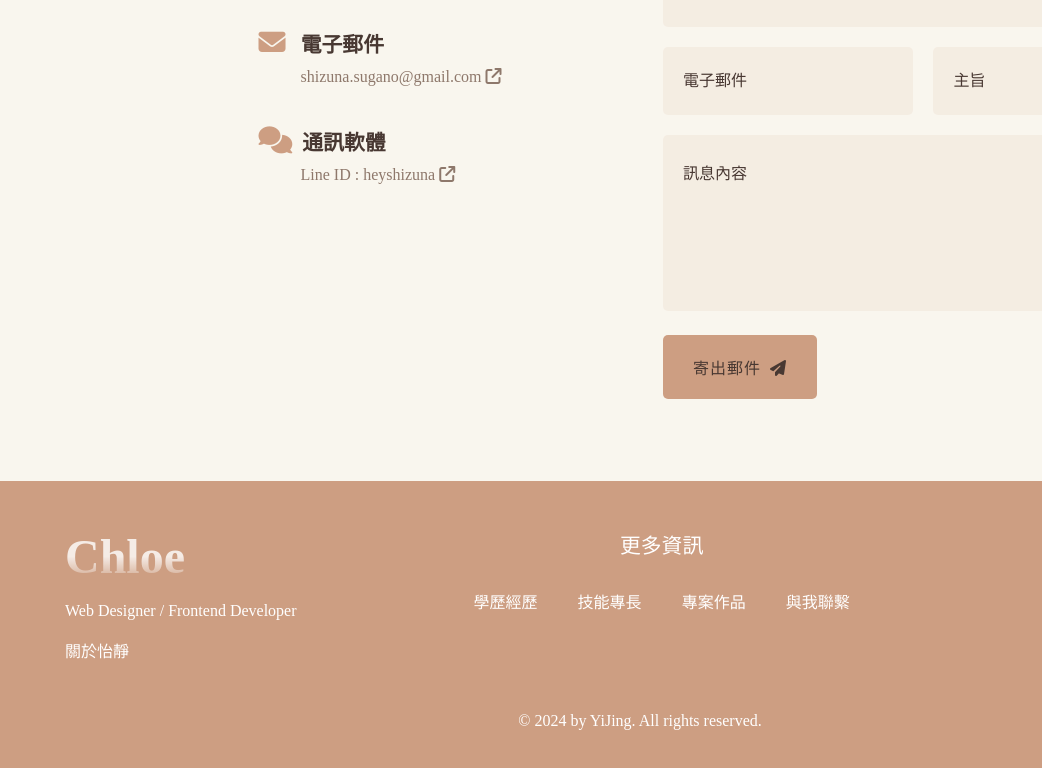
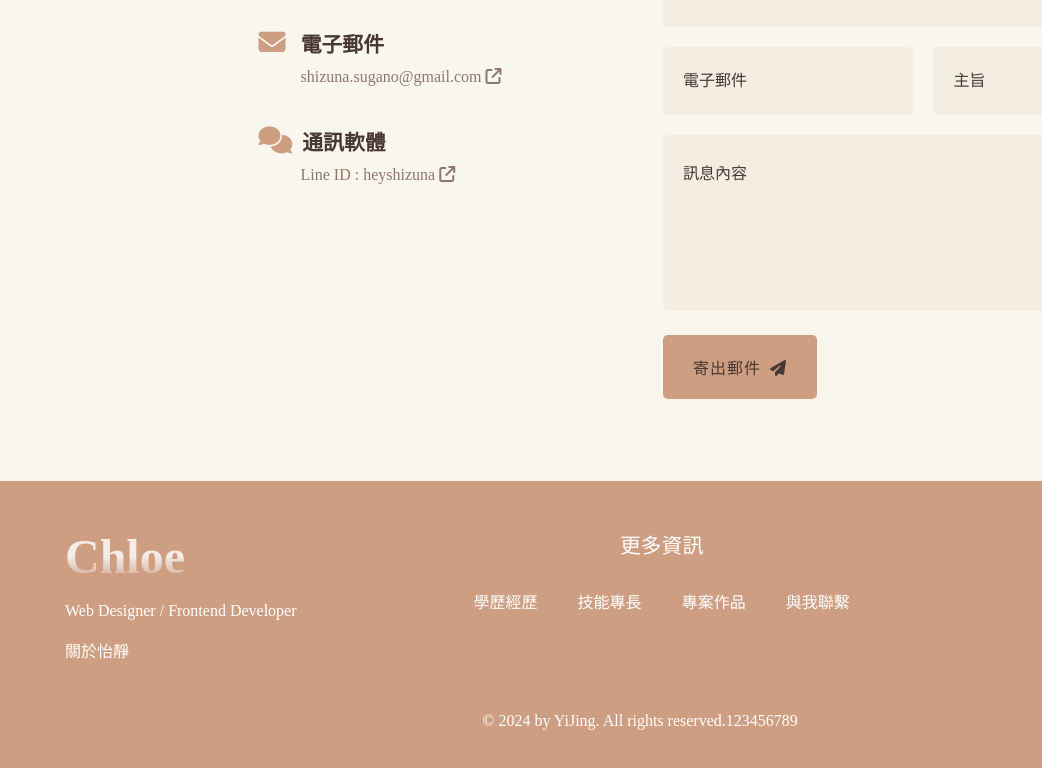
Before and after one commit to heyshizuna/heyshizuna.github.io, a plain HTML site: page index.html in a window 1280 px wide. Shown: the part 6348-7116 px from the top of the page, 0-1042 px from the left. Drawn offline with Linux system fonts and the light colour scheme; a web font is replaced by a local one.

Commit message:
123456789

```diff
--- a/index.html
+++ b/index.html
@@ -702,7 +702,7 @@
       </div>
     </div>
     <div class="footer-copyright group">
-      <p>© 2024 by YiJing. All rights reserved.</p>
+      <p>© 2024 by YiJing. All rights reserved.123456789</p>
     </div>
   </footer>
 
```
